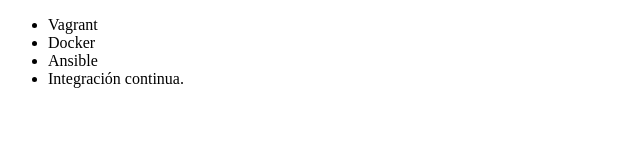
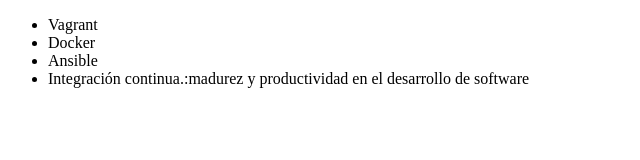
Before and after one commit to lorentM/alura-git, a plain HTML site: page index.html in a window 1280 px wide. Shown: the whole page, without its empty margins (0-640 px from the left). Drawn offline with Linux system fonts and the light colour scheme.

Commit message:
renombrando curso de integracion continua

```diff
--- a/index.html
+++ b/index.html
@@ -9,7 +9,7 @@
          <li> Vagrant </li>
          <li> Docker </li>
          <li> Ansible </li>
-         <li> Integración continua. </li>
+         <li> Integración continua.:madurez y productividad en el desarrollo de software </li>
      </ul>
 </body>
 </html>
```
